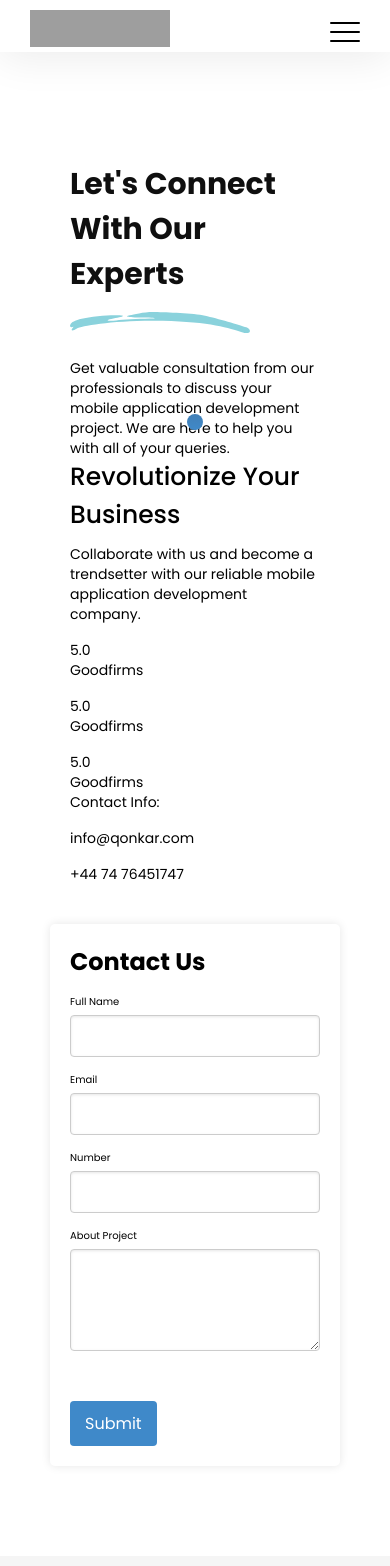
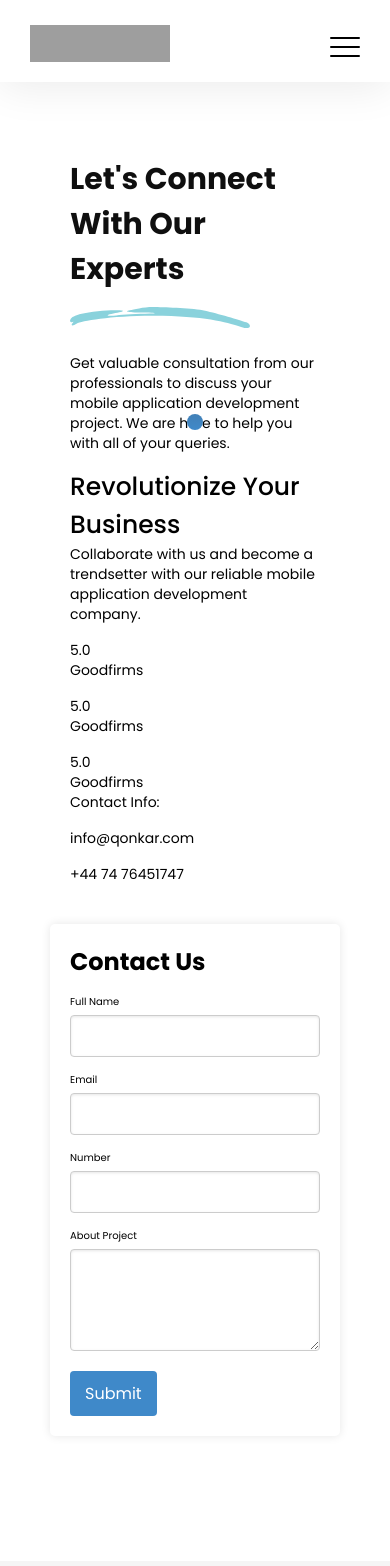
Before and after one commit to MuhammadOwais1020/qonkar-technologies-website, a PHP site: page /contact-us.php in a window 390 px wide. Shown: the top 1566 px of the page. Run offline with PHP 8.4, Linux system fonts and the light colour scheme; grey boxes are pictures that could not be loaded.

Commit message:
make code responsive

```diff
--- a/assets/css/responsive.css
+++ b/assets/css/responsive.css
@@ -41,7 +41,8 @@
     padding-inline: 10px;
   }
 
-  .section-heading .heading {
+  .section-heading .heading,
+  .section-service-details .detail .heading {
     font-size: 20px;
   }
 
@@ -91,7 +92,7 @@
   }
 
   .footer-inner {
-    grid-template-columns: repeat(auto-fill, minmax(200px, 1fr));
+    grid-template-columns: repeat(auto-fill, minmax(200px, 1fr)) !important;
   }
 
   .award-wrap {
@@ -131,6 +132,7 @@
   .section-logos>.margin-top {
     margin-top: 4rem;
   }
+
   .wrapper-image-hero {
     max-width: 100%;
   }
@@ -171,7 +173,7 @@
   }
 
   .awards-content {
-   flex-direction: column;
+    flex-direction: column;
     max-width: 100%;
     flex-wrap: nowrap;
   }
@@ -187,14 +189,35 @@
   .services-section .services {
     grid-template-columns: 1fr;
   }
+
+  .container {
+    padding: 0;
+  }
+
+  .section-heading .heading {
+    font-size: 20px;
+  }
+
+  .sub-heading {
+    margin-top: 15px;
+    font-size: 20px;
+    margin-bottom: 0;
+  }
+  .hero-section {
+    padding-block:0 ;
+  }
+  section {
+    margin-block:0;
+  }
 }
 
 
 @media screen and (max-width:367px) {
   .services-section .services .service {
     max-width: 300px;
-    padding-inline:10px ;
+    padding-inline: 10px;
   }
+
 }
 
 /* line 262 style.css */
@@ -232,6 +255,7 @@
     margin: 0;
     line-height: 24px;
   }
+
   .header-logo {
     padding-top: 10px;
   }
@@ -242,4 +266,20 @@
   .services-section .services .service {
     width: 500px;
   }
+
+  .form-sections {
+    padding: 0;
+  }
+
+  .details-section,
+  .form-section {
+    padding: 0;
+  }
+
+  .container {
+    padding: 15px;
+  }
+  .section-contact-us {
+    margin-top: 0;
+  }
 }
--- a/assets/css/style.css
+++ b/assets/css/style.css
@@ -1783,18 +1783,12 @@ nav.navbar {
 
 .call-btn,
 .call-btn2 {
-  margin-top: 30px;
+  margin-top: 20px;
 }
 
 .button a {
   color: var(--text-color);
   transition: all 0.3s ease-in;
-}
-
-@media screen and (max-width: 990px) {
-  .button {
-    margin-top: 10px;
-  }
 }
 
 .button:before {
--- a/sections/contact-us.php
+++ b/sections/contact-us.php
@@ -68,7 +68,7 @@
           <label for="aboutProject">About Project</label>
           <textarea id="aboutProject" name="aboutProject" rows="4" required></textarea>
 
-          <button class="call-btn" type="submit">Submit</button>
+          <button  type="submit">Submit</button>
         </form>
         <div id="formMessage" style="display:none;"></div>
       </div>
--- a/services/custom-website-design-maintenance.php
+++ b/services/custom-website-design-maintenance.php
@@ -133,7 +133,7 @@ include(__DIR__ . '/../sections/progress-bar.php')
           always run providing solutions that match your brand and business aims
         </p>
         <a href="https://qonkar.com/contact-us.php">
-          <button class="button">
+          <button class="button call-btn">
             Start My Project
           </button>
         </a>
--- a/services/digital-marketing.php
+++ b/services/digital-marketing.php
@@ -135,7 +135,7 @@ include(__DIR__ . '/../sections/progress-bar.php')
         </p>
         <a href="#" class="btn btn-call-to-action">Start My Digital Marketing Project</a>
         <a href="https://qonkar.com/contact-us.php">
-          <button class="button">
+          <button class="button call-btn">
             Start My Digital Marketing Project
           </button>
         </a>
--- a/services/email-marketing.php
+++ b/services/email-marketing.php
@@ -135,7 +135,7 @@ include(__DIR__ . '/../sections/progress-bar.php')
 
         </p>
         <a href="https://qonkar.com/contact-us.php">
-          <button class="button">
+          <button class="button call-btn">
             Start My Email Marketing Project
           </button>
         </a>
--- a/services/landing-page-design.php
+++ b/services/landing-page-design.php
@@ -134,7 +134,7 @@ include(__DIR__ . '/../sections/progress-bar.php')
 
         </p>
         <a href="https://qonkar.com/contact-us.php">
-          <button class="button">
+          <button class="button call-btn">
             Start My Landing Page Design
           </button>
         </a>
--- a/services/ppc-facebook-ads.php
+++ b/services/ppc-facebook-ads.php
@@ -131,7 +131,7 @@ include(__DIR__ . '/../sections/progress-bar.php')
 
         </p>
         <a href="https://qonkar.com/contact-us.php">
-          <button class="button">
+          <button class="button call-btn">
             Start My Ads Project
           </button>
         </a>
--- a/services/seo.php
+++ b/services/seo.php
@@ -133,7 +133,7 @@ include(__DIR__ . '/../sections/progress-bar.php')
 
         </p>
         <a href="https://qonkar.com/contact-us.php">
-          <button class="button">
+          <button class="button call-btn">
             Start My SEO Project
           </button>
         </a>
--- a/services/shopify-development.php
+++ b/services/shopify-development.php
@@ -51,7 +51,7 @@ include(__DIR__ . '/../sections/progress-bar.php')
 
         </p>
         <a href="https://qonkar.com/contact-us.php">
-          <button class="button call-btn">
+          <button class="button">
             Book A Strategy Call
           </button>
         </a>
--- a/services/social-media-management.php
+++ b/services/social-media-management.php
@@ -136,7 +136,7 @@ include(__DIR__ . '/../sections/progress-bar.php')
         </p>
 
         <a href="https://qonkar.com/contact-us.php">
-          <button class="button">
+          <button class="button call-btn">
             Start My Social Media Management Project
           </button>
         </a>
--- a/services/web-portals.php
+++ b/services/web-portals.php
@@ -49,7 +49,7 @@ include(__DIR__ . '/../sections/progress-bar.php')
 
         </p>
         <a href="https://qonkar.com/contact-us.php">
-          <button class="button">
+          <button class="button call-btn">
             Book A Strategy Call
           </button>
         </a>
@@ -134,7 +134,7 @@ include(__DIR__ . '/../sections/progress-bar.php')
 
         </p>
         <a href="https://qonkar.com/contact-us.php">
-          <button class="button">
+          <button class="button call-btn">
             StartMy Web Portals Projects
           </button>
         </a>
--- a/services/website-design-and-development.php
+++ b/services/website-design-and-development.php
@@ -139,7 +139,7 @@ include(__DIR__ . '/../sections/progress-bar.php')
           visibility, or improving customer engagement, we focus on what actually matters to you.
         </p>
         <a href="https://qonkar.com/contact-us.php">
-          <button class="button">
+          <button class="button call-btn">
             Start My Project
           </button>
         </a>
```
